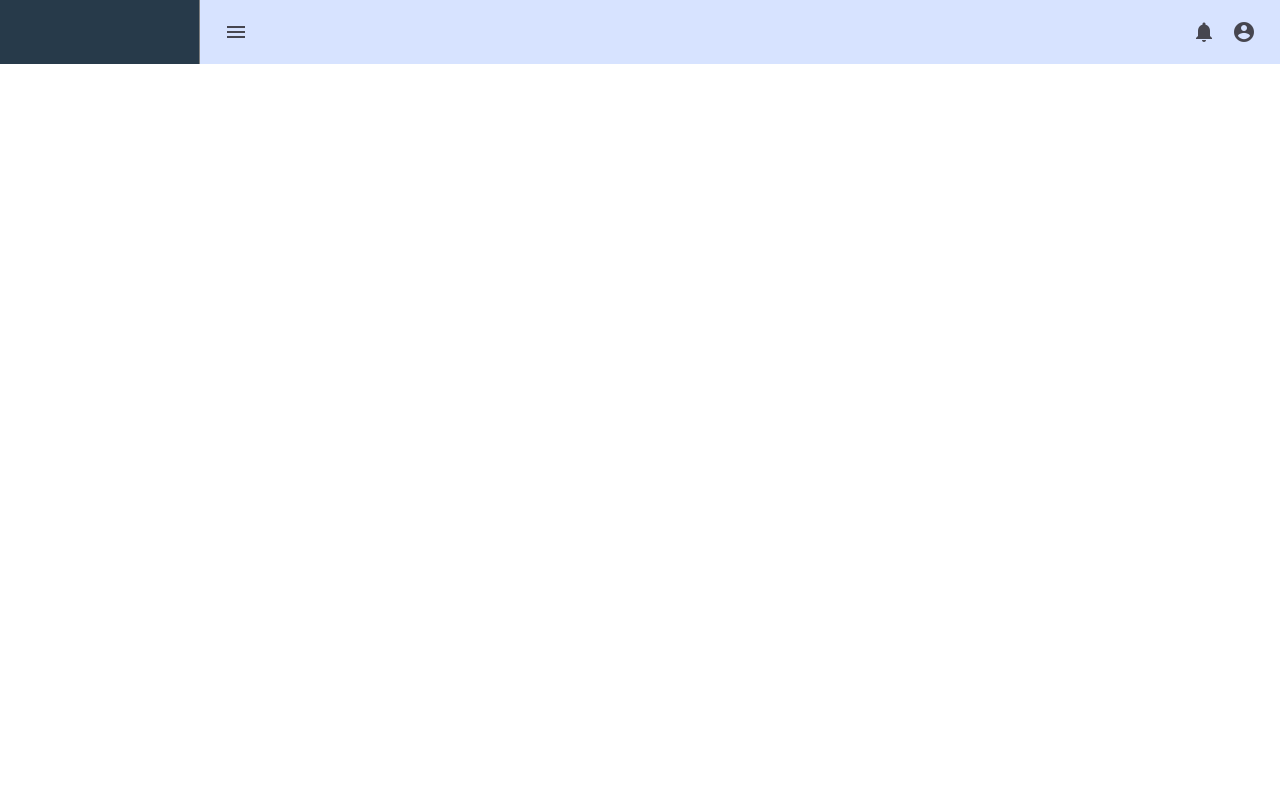
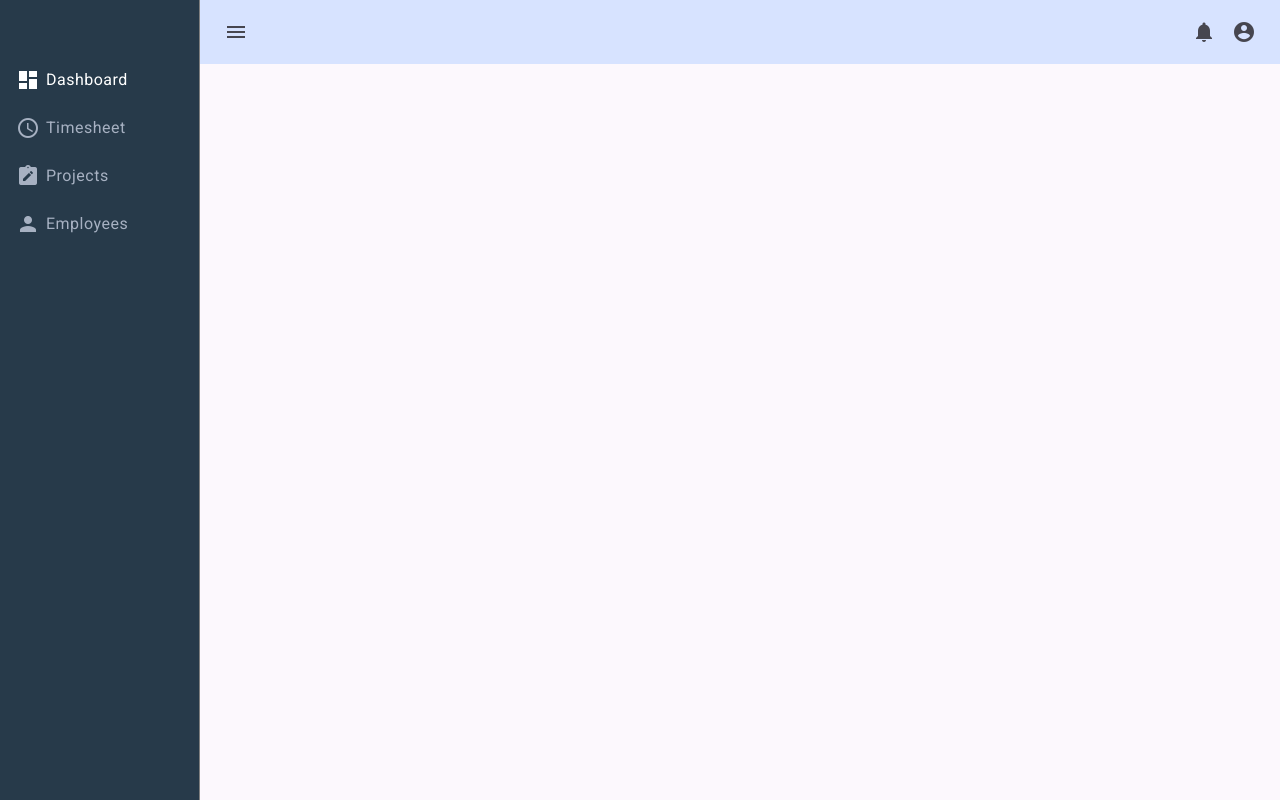
Before and after one commit to sibyct/timesheet_client-v2, an Angular app: page / in a window 1280 px wide. Built offline with nearby package versions, Linux system fonts and the light colour scheme.

Commit message:
css updates

```diff
--- a/src/app/app.component.scss
+++ b/src/app/app.component.scss
@@ -1,3 +1,5 @@
 :host {
   display: block;
+  width: 100%;
+  height: 100%;
 }
--- a/src/index.html
+++ b/src/index.html
@@ -16,6 +16,6 @@
     />
   </head>
   <body class="mat-typography">
-    <app-root class="full-height full-width"></app-root>
+    <app-root></app-root>
   </body>
 </html>
--- a/src/styles.scss
+++ b/src/styles.scss
@@ -1,7 +1,7 @@
 /* You can add global styles to this file, and also import other style files */
 //  "@angular/material/prebuilt-themes/azure-blue.css",
 @import "ts_material_theme.scss";
-@import "../assets/styles/partials/helpers";
+@import "../assets/styles/partials/helpers.scss";
 
 html,
 body {
```
